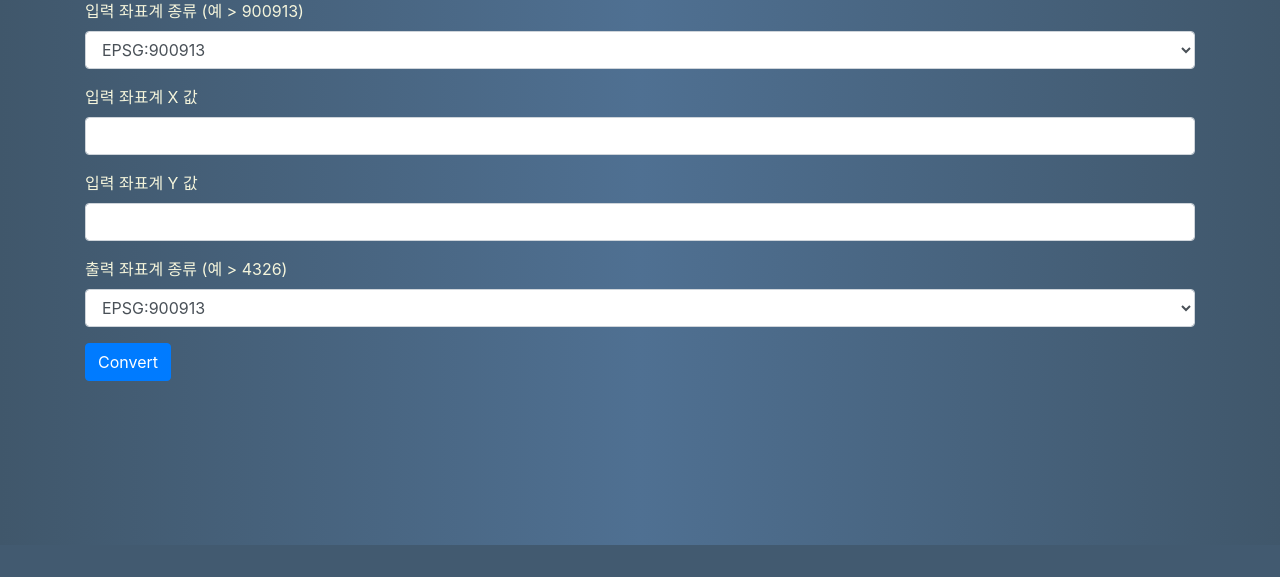
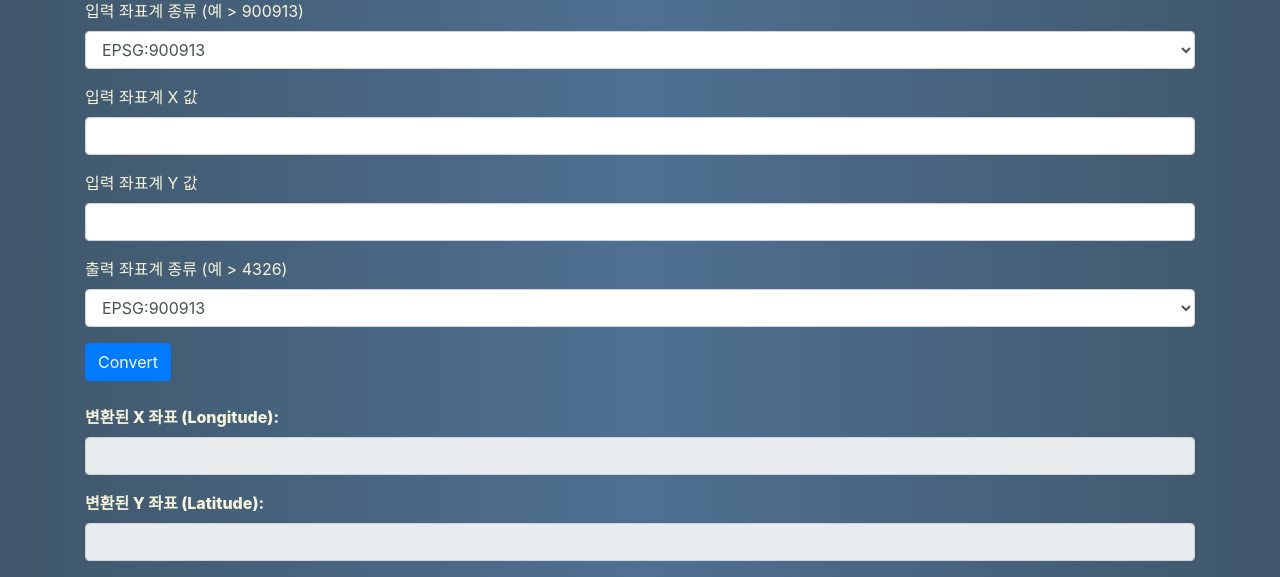
Before and after one commit to suddenattack97/xytrans, a Flask app: page / in a window 1280 px wide. Shown: the part 255-832 px from the top of the page. Before the commit the page ends 800 px from the top, so only its background shows below. Run offline with Flask 3, Linux system fonts and the light colour scheme; some libraries are stand-ins or nearby versions.

Commit message:
[좌표변환계] 결과값 텍스트 폼으로 변경

```diff
--- a/templates/index.html
+++ b/templates/index.html
@@ -59,7 +59,15 @@
             </div>
             <button type="submit" class="btn btn-primary">Convert</button>
         </form>
-        <div class="text-center mt-4" id="result">
+        <div class="mt-4" id="result">
+            <div class="form-group">
+                <label for="converted-x-coordinate">변환된 X 좌표 (Longitude):</label>
+                <input type="text" class="form-control" id="converted-x-coordinate" readonly>
+            </div>
+            <div class="form-group">
+                <label for="converted-y-coordinate">변환된 Y 좌표 (Latitude):</label>
+                <input type="text" class="form-control" id="converted-y-coordinate" readonly>
+            </div>
         </div>
     </div>
 
@@ -81,7 +89,9 @@
                     contentType: 'application/json',
                     data: JSON.stringify(inputData),
                     success: function(response) {
-                        $("#result").html(`<p>변환된 X 좌표 (Longitude): ${response.new_x}</p><p>변환된 Y 좌표 (Latitude): ${response.new_y}</p>`);
+                        $("#converted-x-coordinate").val(response.new_x);
+                        $("#converted-y-coordinate").val(response.new_y);
+                        // $("#result").html(`<p>변환된 X 좌표 (Longitude): ${response.new_x}</p><p>변환된 Y 좌표 (Latitude): ${response.new_y}</p>`);
                     },
                     error: function(error) {
                         console.log(error);
```
